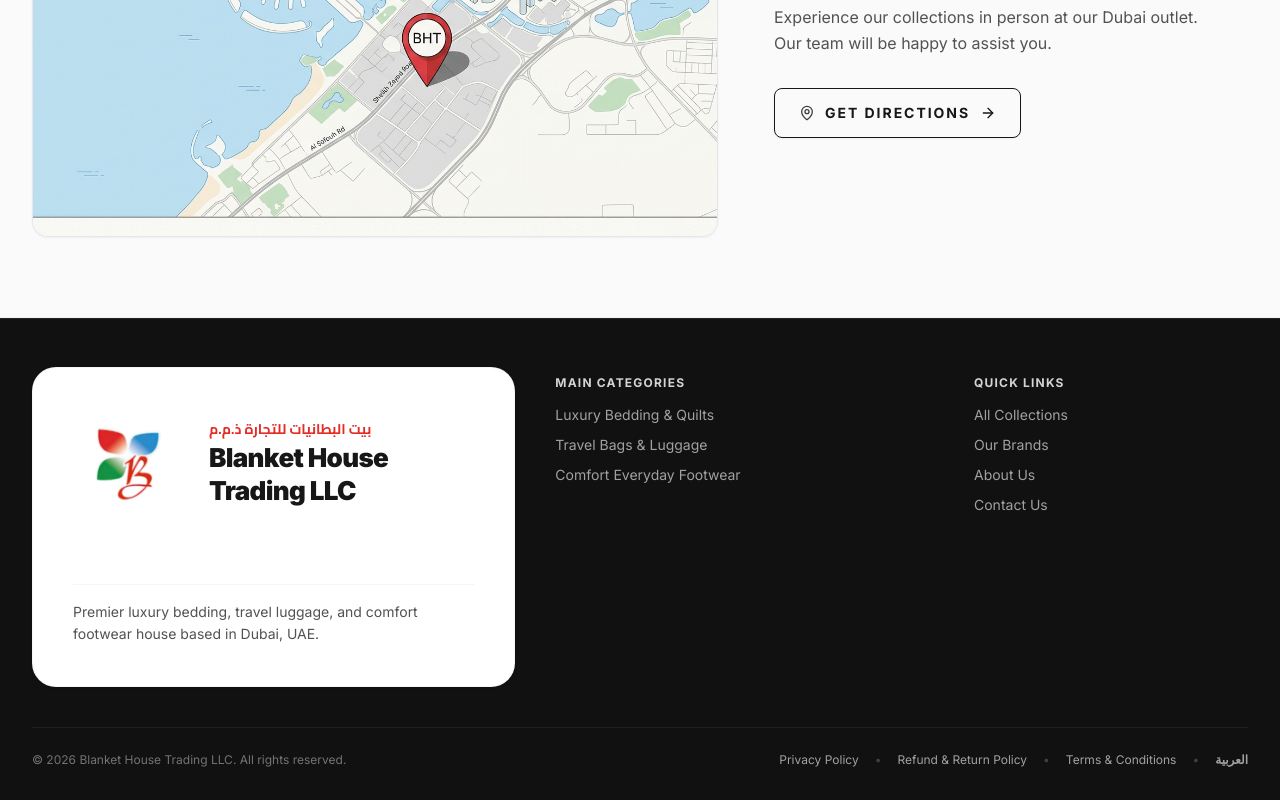
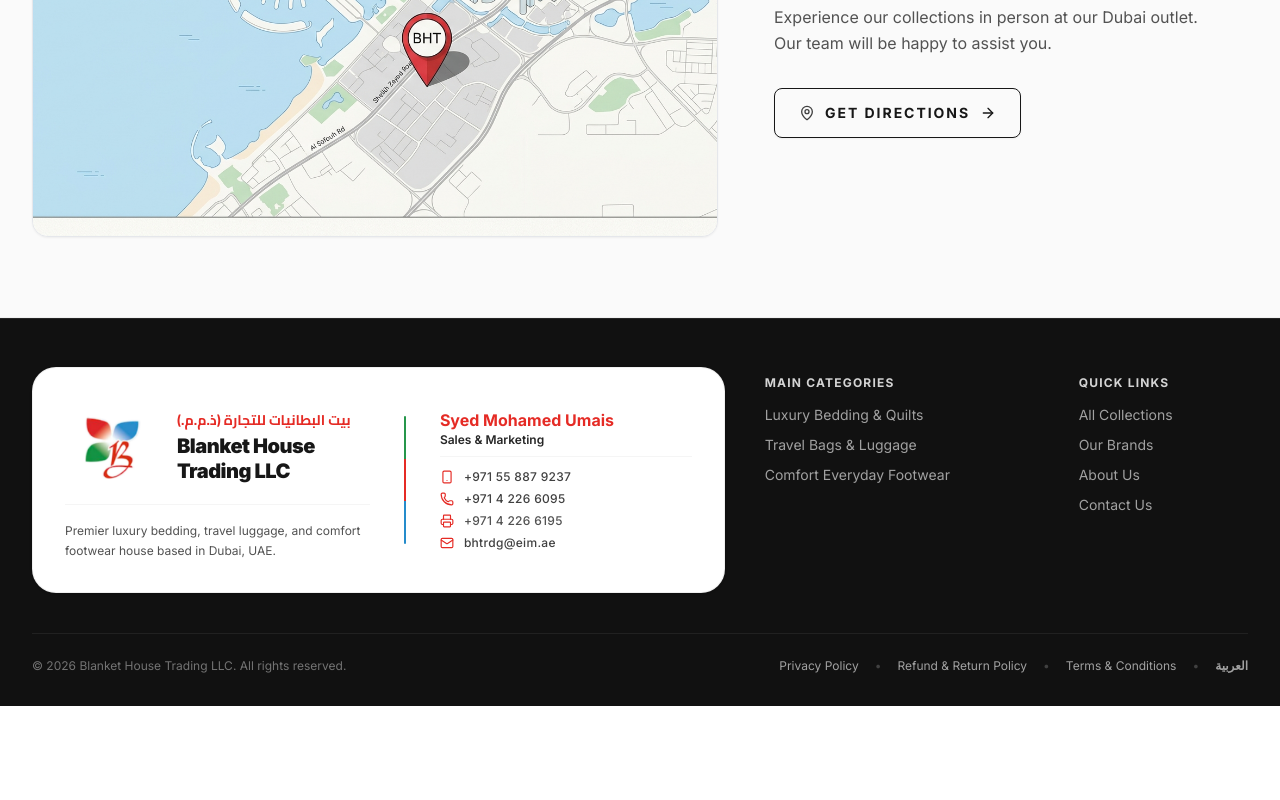
Before and after one commit to Hibban-k/B.H.T-collections, a Next.js app: page /en/contact in a window 1280 px wide. Shown: the part 1996-2796 px from the top of the page. After the commit the page ends 2702 px from the top, so only its background shows below. Built offline with nearby package versions, Linux system fonts and the light colour scheme; no server answers; a web font is replaced by a local one.

Commit message:
feat(footer): redesign white brand section styled like official business card

```diff
--- a/components/footer/Footer.tsx
+++ b/components/footer/Footer.tsx
@@ -3,6 +3,7 @@
 import React from "react";
 import Link from "next/link";
 import Image from "next/image";
+import { Phone, Smartphone, Printer, Mail } from "lucide-react";
 import { useLanguage } from "@/context/LanguageContext";
 
 export const Footer: React.FC = () => {
@@ -11,17 +12,20 @@
   return (
     <footer className="w-full bg-[#111111] text-white pt-12 pb-8 border-t border-neutral-800 select-none">
       <div className="max-w-[1440px] mx-auto px-4 sm:px-6 lg:px-8">
-        {/* TOP ROW: BRAND CARD (ELEVATED WHITE CONTAINER WITH INCREASED HEIGHT & EXTRA LARGE LOGO) + CATEGORIES & QUICK LINKS */}
+        {/* TOP ROW: CORPORATE BUSINESS CARD + CATEGORIES & QUICK LINKS */}
         <div className="grid grid-cols-1 md:grid-cols-12 gap-8 lg:gap-10 pb-10 border-b border-neutral-800/80 items-stretch">
-          {/* BRAND PILL: Full white section with increased height, generous padding, and extra large logo */}
-          <div className="md:col-span-5 flex flex-col items-start">
-            <div className="bg-white rounded-2xl sm:rounded-3xl p-7 sm:p-8 lg:p-10 shadow-sm border border-neutral-200/40 w-full max-w-lg min-h-[260px] sm:min-h-[290px] lg:min-h-[320px] flex flex-col justify-between">
+          {/* BRAND PILL / OFFICIAL BUSINESS CARD SECTION */}
+          <div className="md:col-span-7 lg:col-span-7 flex flex-col items-start w-full">
+            <div className="bg-white rounded-2xl sm:rounded-3xl p-6 sm:p-7 lg:p-8 shadow-sm border border-neutral-200/60 w-full relative overflow-hidden transition-all duration-300 hover:shadow-md flex flex-col justify-between">
+              <div className="grid grid-cols-1 sm:grid-cols-12 gap-6 sm:gap-4 items-center">
+                {/* LEFT / BRANDING COLUMN */}
+                <div className="sm:col-span-6 flex flex-col justify-between">
                   <Link
                     href="/"
-                className="inline-flex items-center gap-4 sm:gap-6 group mb-4 transition-transform hover:scale-[1.01]"
+                    className="inline-flex items-center gap-3.5 sm:gap-4 group transition-transform hover:scale-[1.01]"
                   >
-                {/* Extra Large Logo */}
-                <div className="relative w-20 h-20 sm:w-24 sm:h-24 lg:w-28 lg:h-28 shrink-0">
+                    {/* Official Butterfly Logo */}
+                    <div className="relative w-16 h-16 sm:w-20 sm:h-20 lg:w-24 lg:h-24 shrink-0">
                       <Image
                         src="/logo/logo.png"
                         alt="Blanket House Trading LLC Logo"
@@ -30,28 +34,95 @@
                       />
                     </div>
 
-                {/* Prominent Name Typography */}
+                    {/* Official Arabic & English Company Titles */}
                     <div className="flex flex-col text-start">
                       <span className="text-xs sm:text-sm font-bold text-bht-red block font-arabic leading-tight">
-                    بيت البطانيات للتجارة ذ.م.م
+                        بيت البطانيات للتجارة (ذ.م.م.)
                       </span>
-                  <span className="text-xl sm:text-2xl lg:text-[26px] font-black text-neutral-900 tracking-tight block leading-tight mt-1">
+                      <span className="text-base sm:text-lg lg:text-xl font-black text-neutral-900 tracking-tight block leading-tight mt-1">
                         Blanket House Trading LLC
                       </span>
                     </div>
                   </Link>
 
-              {/* Tagline nested inside with generous vertical spacing */}
-              <p className="text-xs sm:text-sm text-neutral-600 leading-relaxed font-normal pt-4 border-t border-neutral-100">
+                  {/* Concise Description */}
+                  <p className="text-xs text-neutral-600 leading-relaxed font-normal pt-4 mt-2 border-t border-neutral-100">
                     {language === "ar"
                       ? "الوجهة الرائدة للمفروشات الفاخرة، وحقائب السفر، وأحذية الراحة في دبي وكافة أنحاء الإمارات."
                       : "Premier luxury bedding, travel luggage, and comfort footwear house based in Dubai, UAE."}
                   </p>
                 </div>
+
+                {/* MIDDLE TRI-COLOR SEPARATOR (Green | Red | Blue from the BHT Petals) */}
+                {/* Desktop / Tablet Vertical Stripe */}
+                <div className="hidden sm:flex sm:col-span-1 justify-center py-2" aria-hidden="true">
+                  <div className="flex flex-col w-[2.5px] h-32 rounded-full overflow-hidden">
+                    <span className="h-1/3 bg-[#26964B]" />
+                    <span className="h-1/3 bg-[#E52B25]" />
+                    <span className="h-1/3 bg-[#258CCB]" />
+                  </div>
+                </div>
+
+                {/* Mobile Horizontal Stripe */}
+                <div className="sm:hidden w-full flex h-[2.5px] rounded-full overflow-hidden" aria-hidden="true">
+                  <span className="w-1/3 bg-[#26964B]" />
+                  <span className="w-1/3 bg-[#E52B25]" />
+                  <span className="w-1/3 bg-[#258CCB]" />
+                </div>
+
+                {/* RIGHT / OFFICIAL CARD CONTACT DETAILS & REPRESENTATIVE */}
+                <div className="sm:col-span-5 flex flex-col justify-center space-y-3">
+                  {/* Representative Info */}
+                  <div className="border-b border-neutral-100 pb-2">
+                    <h4 className="text-sm sm:text-base font-bold text-bht-red leading-tight">
+                      Syed Mohamed Umais
+                    </h4>
+                    <p className="text-xs text-neutral-800 font-semibold mt-0.5">
+                      Sales & Marketing
+                    </p>
+                  </div>
+
+                  {/* Direct Contact Details with Red Icons Matching Physical Card */}
+                  <div className="space-y-1.5 text-xs text-neutral-700 font-medium">
+                    <a
+                      href="tel:+971558879237"
+                      className="flex items-center gap-2.5 hover:text-bht-red transition-colors group/item"
+                      title="Mobile"
+                    >
+                      <Smartphone className="w-3.5 h-3.5 text-bht-red shrink-0" />
+                      <span dir="ltr" className="tracking-wide group-hover/item:underline">+971 55 887 9237</span>
+                    </a>
+
+                    <a
+                      href="tel:+97142266095"
+                      className="flex items-center gap-2.5 hover:text-bht-red transition-colors group/item"
+                      title="Telephone"
+                    >
+                      <Phone className="w-3.5 h-3.5 text-bht-red shrink-0" />
+                      <span dir="ltr" className="tracking-wide group-hover/item:underline">+971 4 226 6095</span>
+                    </a>
+
+                    <div className="flex items-center gap-2.5 text-neutral-600" title="Fax">
+                      <Printer className="w-3.5 h-3.5 text-bht-red shrink-0" />
+                      <span dir="ltr" className="tracking-wide">+971 4 226 6195</span>
+                    </div>
+
+                    <a
+                      href="mailto:bhtrdg@eim.ae"
+                      className="flex items-center gap-2.5 hover:text-bht-red transition-colors group/item"
+                      title="Email"
+                    >
+                      <Mail className="w-3.5 h-3.5 text-bht-red shrink-0" />
+                      <span dir="ltr" className="tracking-wide group-hover/item:underline">bhtrdg@eim.ae</span>
+                    </a>
+                  </div>
+                </div>
+              </div>
+            </div>
           </div>
 
           {/* MAIN CATEGORIES */}
-          <div className="md:col-span-4 space-y-3.5 pt-2">
+          <div className="md:col-span-3 lg:col-span-3 space-y-3.5 pt-2">
             <h4 className="text-xs font-bold uppercase tracking-widest text-neutral-300">
               {language === "ar" ? "التشكيلات الرئيسية" : "Main Categories"}
             </h4>
@@ -75,7 +146,7 @@
           </div>
 
           {/* QUICK LINKS */}
-          <div className="md:col-span-3 space-y-3.5 pt-2">
+          <div className="md:col-span-2 lg:col-span-2 space-y-3.5 pt-2">
             <h4 className="text-xs font-bold uppercase tracking-widest text-neutral-300">
               {language === "ar" ? "روابط سريعة" : "Quick Links"}
             </h4>
```
Lines whose indentation alone changed are shown as unchanged.
